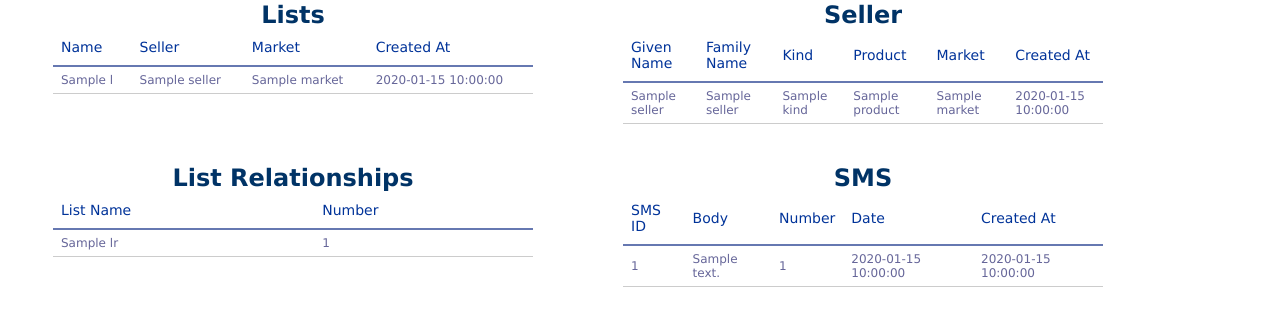
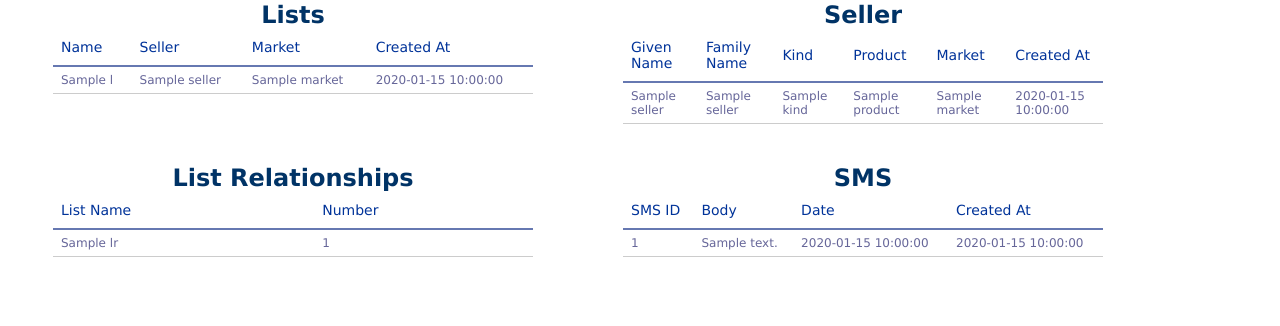
Before and after one commit to elizabethmgin/marketMessages, a Flask app: template vapp/templates/index.html in a window 1280 px wide. Shown: the part 218-544 px from the top of the page. Run offline with Flask 2, Linux system fonts and the light colour scheme; the template is opened without the code that fills it: most values are stand-ins (such as "Sample title", 1, 10 or a date in 2020); parts of the project's set-up code (start-up, migrations or seed data) failed here and were passed over.

Commit message:
this is the real working version, ready for the field!

```diff
--- a/vapp/__init__.py
+++ b/vapp/__init__.py
@@ -5,7 +5,7 @@ from flask.ext.login import LoginManager
 os.chdir('/home/ginontherocks/public_python/marketMessages/deploy')
 
 
-DATABASE = '/home/ginontherocks/public_python/marketMessages/deploy/vapp/USATest.db'
+DATABASE = '/home/ginontherocks/public_python/marketMessages/deploy/vapp/Uganda06212013.db'
 s = os.getcwd()
 print >> sys.stderr, "directory --------->"
 print >> sys.stderr, s
--- a/vapp/templates/index.html
+++ b/vapp/templates/index.html
@@ -123,7 +123,6 @@
     	<tr>
         	<th scope="col">SMS ID</th>
             <th scope="col">Body</th>
-            <th scope="col">Number</th>
             <th scope="col">Date</th>
 			<th scope="col">Created At</th>
         </tr>
@@ -133,7 +132,6 @@
     	<tr>
         	<td>{{sms.sms_id}}</td>
             <td>{{sms.body}}</td>
-            <td>{{sms.number}}</td>
             <td>{{sms.date}}</td>
 			<td>{{sms.createdAt}}</td>
         </tr>
```
Also changed, not shown: 2 other files.
